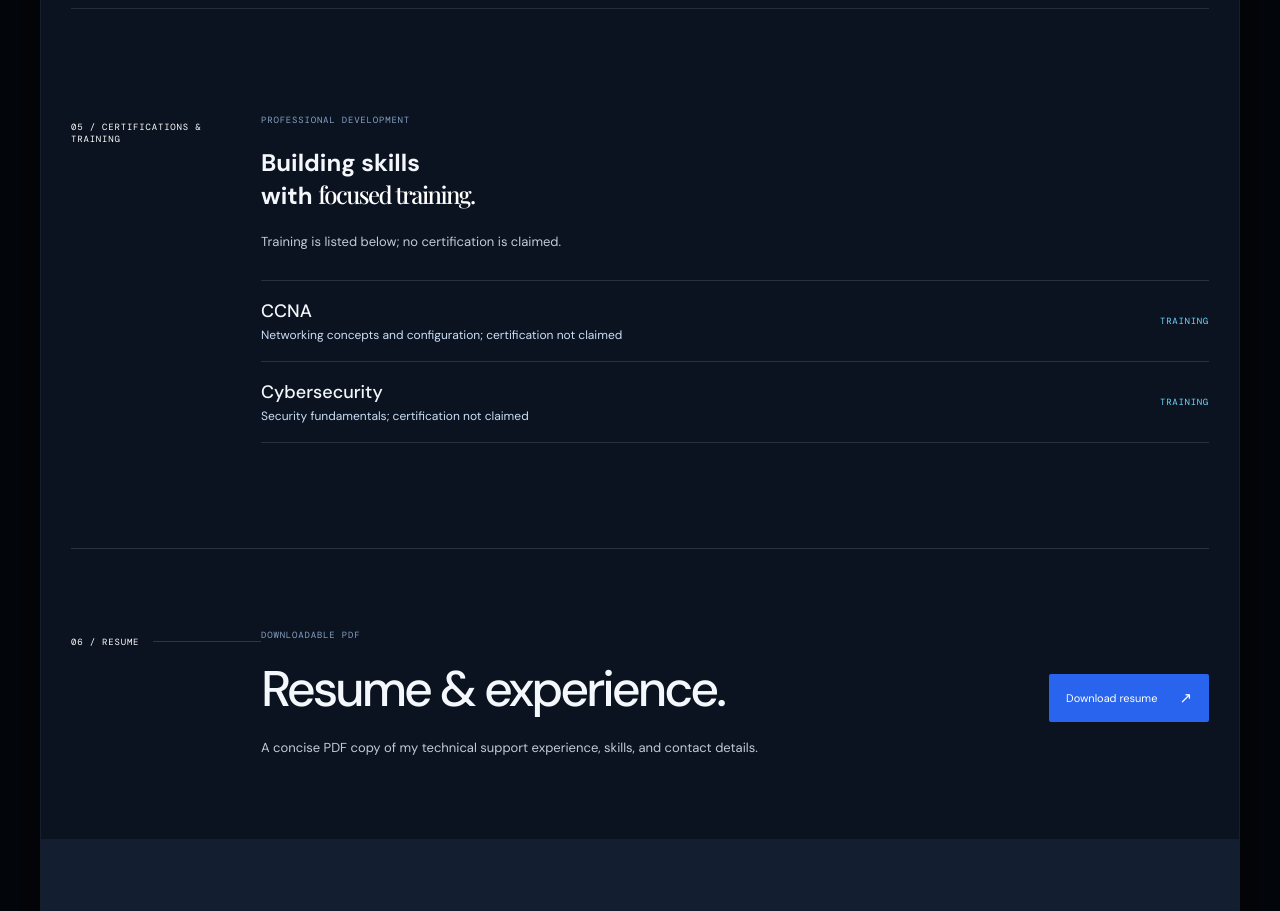
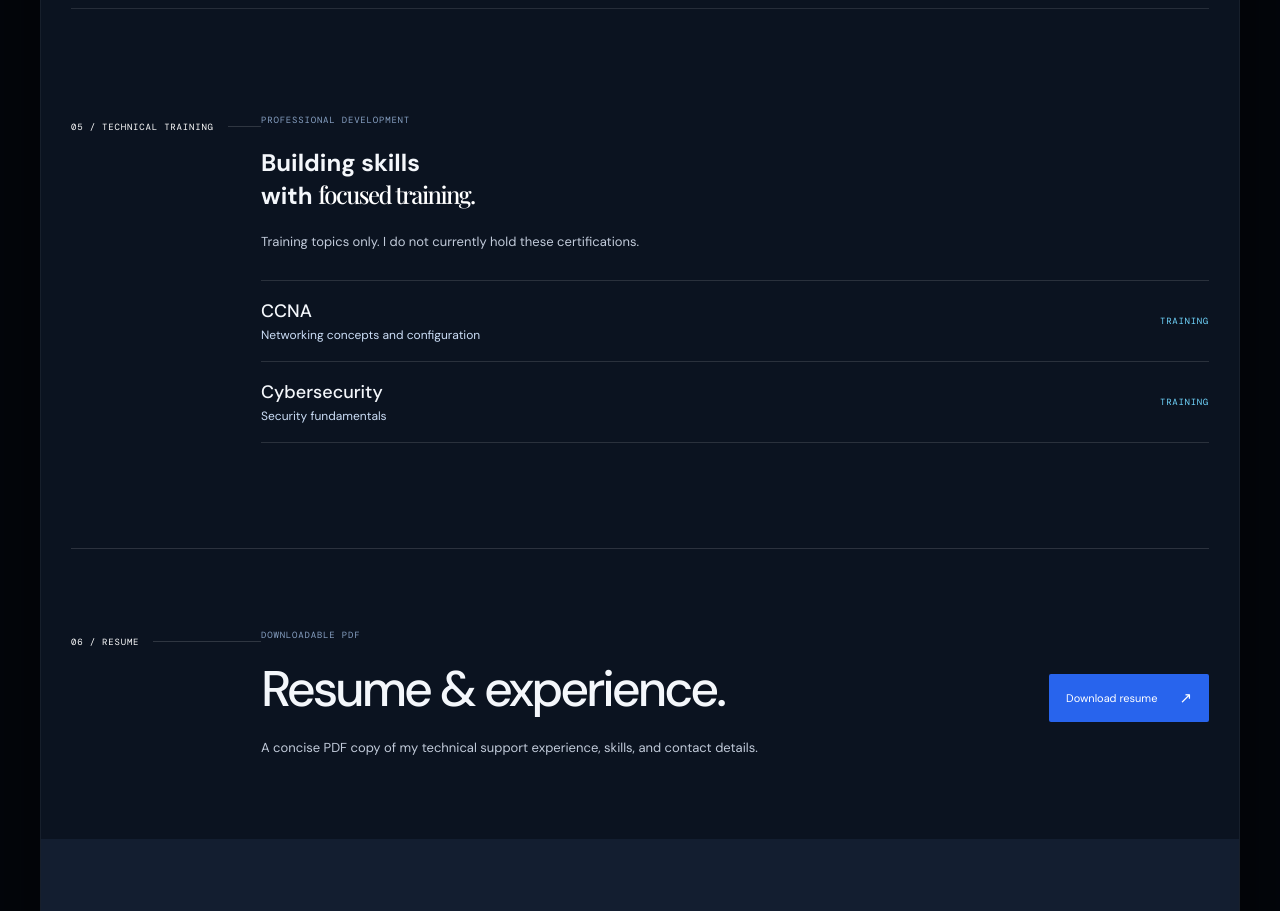
Before and after one commit to markoliquino/Portfolios, a React (Vite) app: page / in a window 1280 px wide. Shown: the part 4140-5051 px from the top of the page. Built offline with nearby package versions, Linux system fonts and the light colour scheme; a web font is replaced by a local one.

Commit message:
Clarify training without certification claims

```diff
--- a/src/App.jsx
+++ b/src/App.jsx
@@ -11,8 +11,8 @@ const technicalGroups = [
 ]
 
 const training = [
-  { name: 'CCNA', status: 'Training', detail: 'Networking concepts and configuration; certification not claimed' },
-  { name: 'Cybersecurity', status: 'Training', detail: 'Security fundamentals; certification not claimed' },
+  { name: 'CCNA', status: 'Training', detail: 'Networking concepts and configuration' },
+  { name: 'Cybersecurity', status: 'Training', detail: 'Security fundamentals' },
 ]
 
 const projects = [
@@ -172,8 +172,8 @@ function App() {
         </section>
 
         <section className="credentials section-grid" id="credentials">
-          <div className="section-label"><span>05 / CERTIFICATIONS & TRAINING</span><span className="label-rule" /></div>
-          <div className="credentials-content"><p className="section-kicker">PROFESSIONAL DEVELOPMENT</p><h2>Building skills<br />with <em>focused training.</em></h2><p className="credentials-note">Training is listed below; no certification is claimed.</p><div className="training-list">{training.map((item) => <article className="training-item" key={item.name}><div><h3>{item.name}</h3><p>{item.detail}</p></div><span>{item.status}</span></article>)}</div></div>
+          <div className="section-label"><span>05 / TECHNICAL TRAINING</span><span className="label-rule" /></div>
+          <div className="credentials-content"><p className="section-kicker">PROFESSIONAL DEVELOPMENT</p><h2>Building skills<br />with <em>focused training.</em></h2><p className="credentials-note">Training topics only. I do not currently hold these certifications.</p><div className="training-list">{training.map((item) => <article className="training-item" key={item.name}><div><h3>{item.name}</h3><p>{item.detail}</p></div><span>{item.status}</span></article>)}</div></div>
         </section>
 
         <section className="resume section-grid" id="resume">
```
Also changed, not shown: 1 other file (tests, documents, lock files or other folders).
